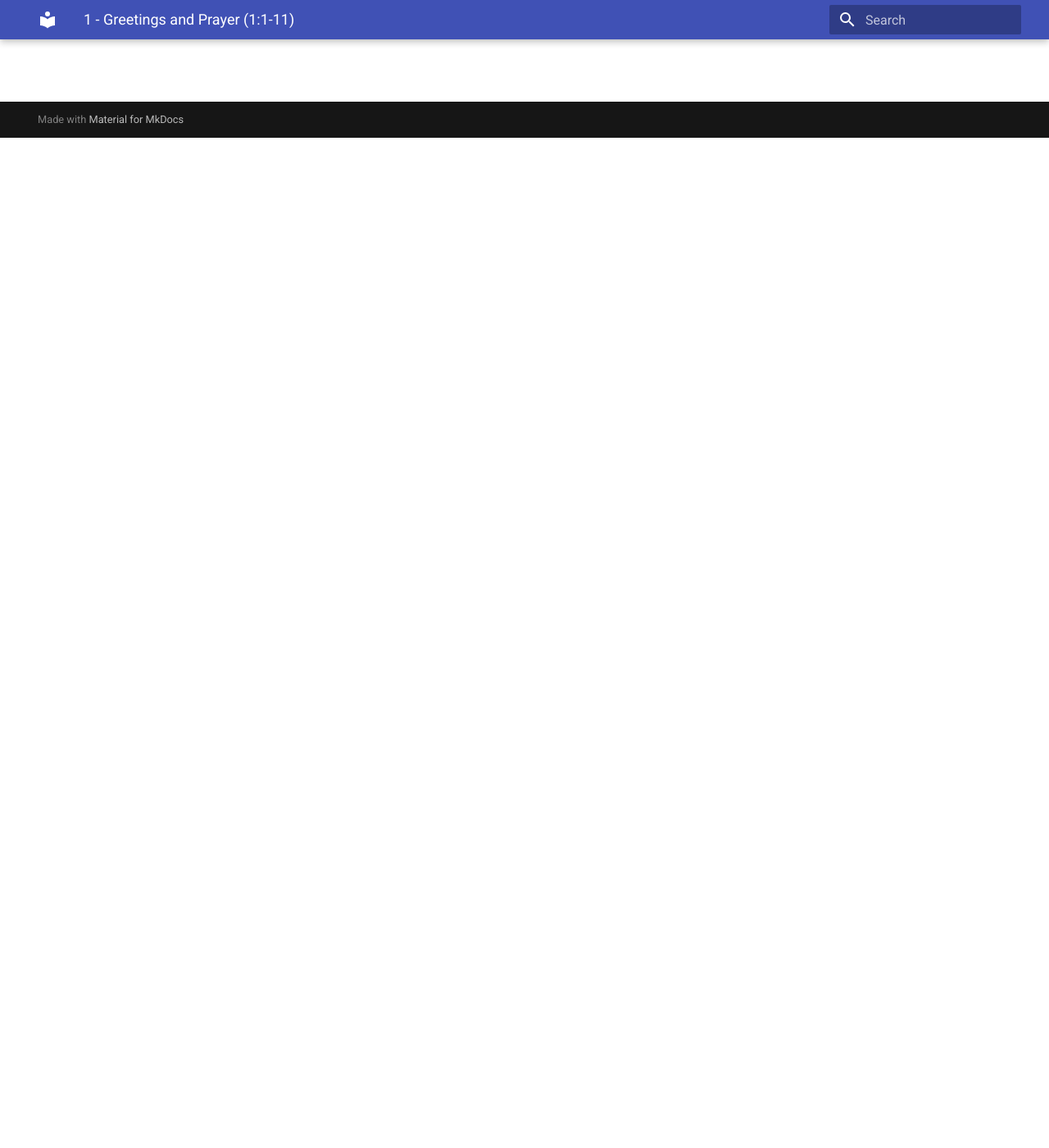
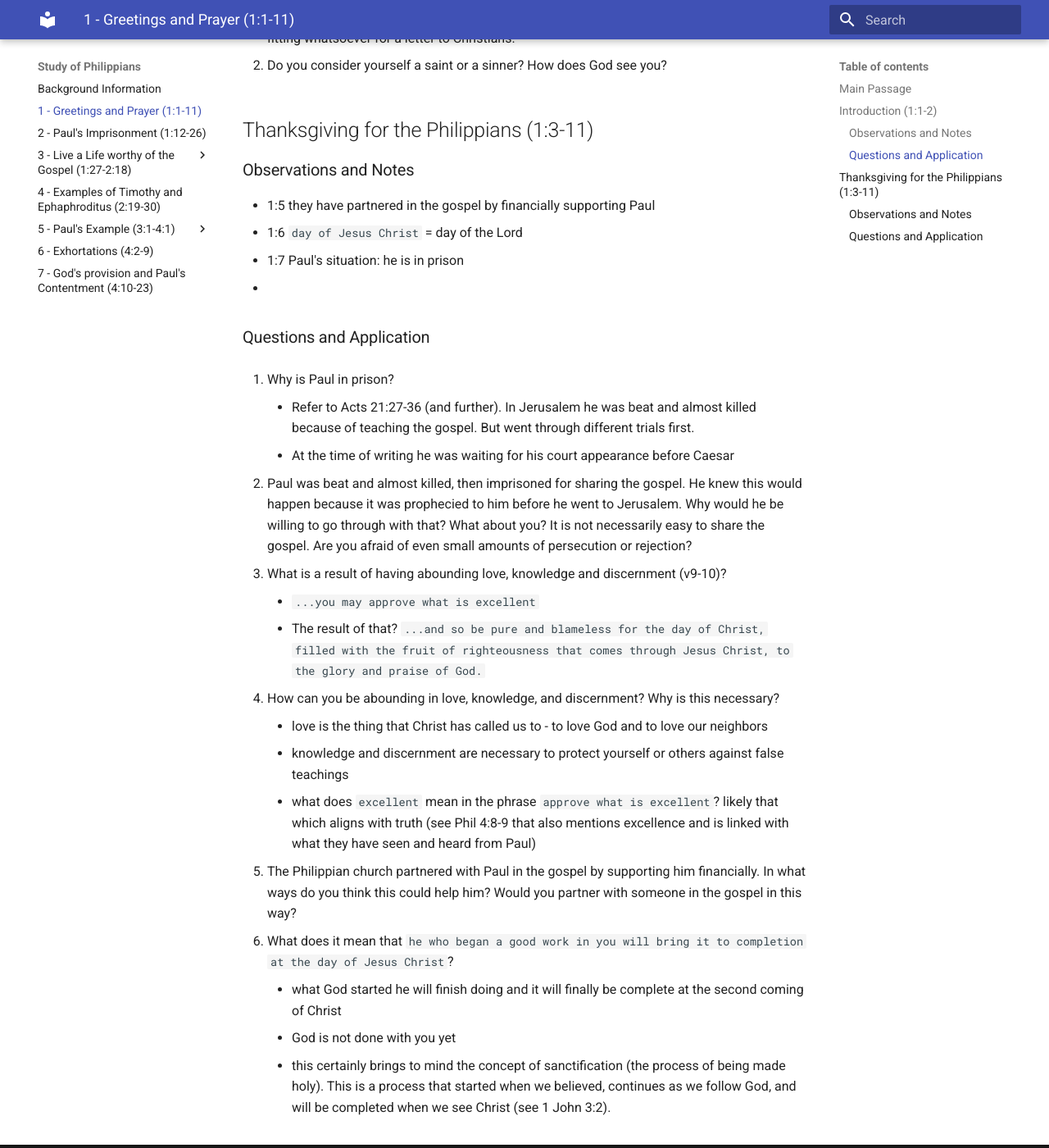
Before and after one commit to 1dancook/philippians-study, an MkDocs documentation site: the page built from docs/01-greeting.md, in a window 1280 px wide and 1400 px high, scrolled down 1232 px. Shown: the whole window at 82% size. Built offline with MkDocs 1.6.1 and Material for MkDocs 9.7.7, drawn with Linux system fonts in a browser that asks for light colours; some of the changed text lies outside the part shown.

Commit message:
add 01-greeting.md

```diff
--- a/docs/01-greeting.md
+++ b/docs/01-greeting.md
@@ -10,3 +10,50 @@
     **2** Grace to you and peace from God our Father and the Lord Jesus Christ.
 
     **3** I thank my God in all my remembrance of you, **4** always in every prayer of mine for you all making my prayer with joy, **5** because of your partnership in the gospel from the first day until now. **6** And I am sure of this, that he who began a good work in you will bring it to completion at the day of Jesus Christ. **7** It is right for me to feel this way about you all, because I hold you in my heart, for you are all partakers with me of grace, both in my imprisonment and in the defense and confirmation of the gospel. **8** For God is my witness, how I yearn for you all with the affection of Christ Jesus. **9** And it is my prayer that your love may abound more and more, with knowledge and all discernment, **10** so that you may approve what is excellent, and so be pure and blameless for the day of Christ, **11** filled with the fruit of righteousness that comes through Jesus Christ, to the glory and praise of God.
+
+## Introduction (1:1-2)
+### Observations and Notes
+Make Observations!
+
+- 1:1 `servants` or `slaves` is not a derogatory term in that time. In fact a "slave" of a prominant person had more status than common people. The greek term (doulos) has the meaning of undivided devotion.
+- 1:1 `overseers` are those with leadership responsibilities. The greek word was used to describe general leadership
+- 1:1 `deacons` refers to those who have specific positions of service
+- 1:2 Paul uses his own "blessing" version of common greetings: `grace` is a Greek greeting and `peace` is a Jewish greeting. His greeting also puts God the Father and Jesus Christ on the same level (as providers of grace and peace)
+
+
+### Questions and Application
+
+1. Why does Paul refer to the Christians in Philippi as saints (v1)?
+    This is part of the identity we have in Christ. We are not seen by God as sinners. He has vindicated us and therefore sees and treats us as if we had never sinned. A greeting of "To all the sinners..." would not be fitting whatsoever for a letter to Christians.
+
+2. Do you consider yourself a saint or a sinner? How does God see you?
+
+## Thanksgiving for the Philippians (1:3-11)
+
+### Observations and Notes
+- 1:5 they have partnered in the gospel by financially supporting Paul
+- 1:6 `day of Jesus Christ` = day of the Lord
+- 1:7 Paul's situation: he is in prison
+-
+### Questions and Application
+1. Why is Paul in prison?
+    - Refer to Acts 21:27-36 (and further). In Jerusalem he was beat and almost killed because of teaching the gospel. But went through different trials first.
+    - At the time of writing he was waiting for his court appearance before Caesar
+
+2. Paul was beat and almost killed, then imprisoned for sharing the gospel. He knew this would happen because it was prophecied to him before he went to Jerusalem. Why would he be willing to go through with that? What about you? It is not necessarily easy to share the gospel. Are you afraid of even small amounts of persecution or rejection?
+
+3. What is a result of having abounding love, knowledge and discernment (v9-10)?
+    - `...you may approve what is excellent`
+    - The result of that? `...and so be pure and blameless for the day of Christ, filled with the fruit of righteousness that comes through Jesus Christ, to the glory and praise of God.`
+
+4. How can you be abounding in love, knowledge, and discernment? Why is this necessary?
+    - love is the thing that Christ has called us to - to love God and to love our neighbors
+    - knowledge and discernment are necessary to protect yourself or others against false teachings
+    - what does `excellent` mean in the phrase `approve what is excellent`? likely that which aligns with truth (see Phil 4:8-9 that also mentions excellence and is linked with what they have seen and heard from Paul)
+
+5. The Philippian church partnered with Paul in the gospel by supporting him financially. In what ways do you think this could help him? Would you partner with someone in the gospel in this way?
+
+6. What does it mean that `he who began a good work in you will bring it to completion at the day of Jesus Christ`?
+    - what God started he will finish doing and it will finally be complete at the second coming of Christ
+    - God is not done with you yet
+    - this certainly brings to mind the concept of sanctification (the process of being made holy). This is a process that started when we believed, continues as we follow God, and will be completed when we see Christ (see 1 John 3:2).
```
